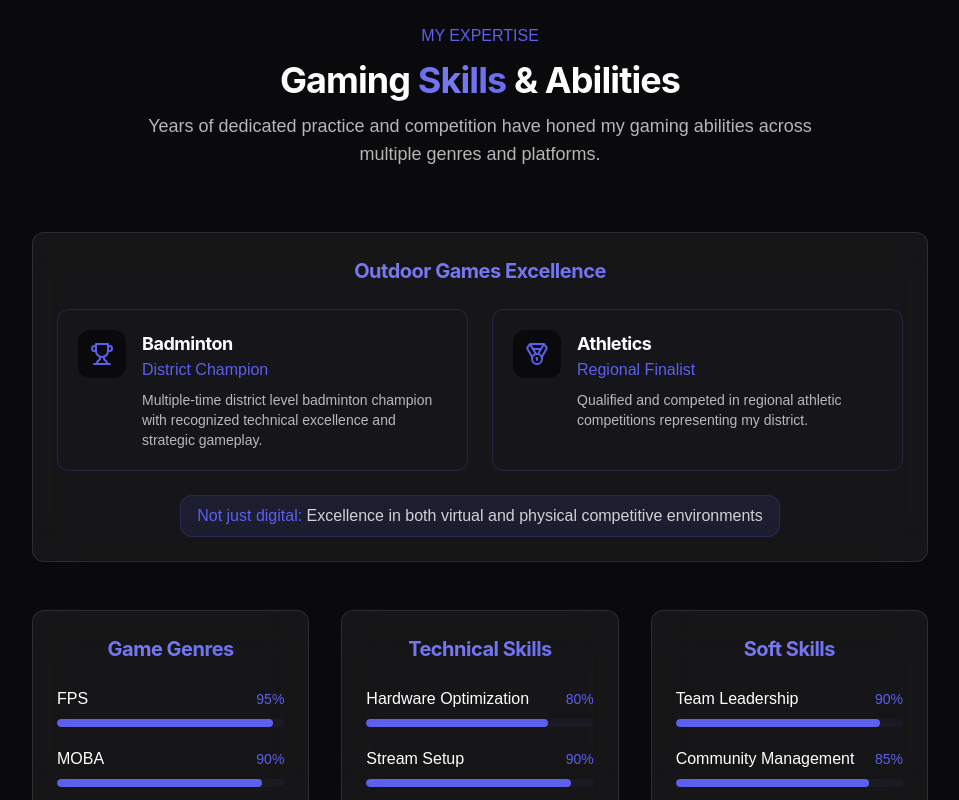
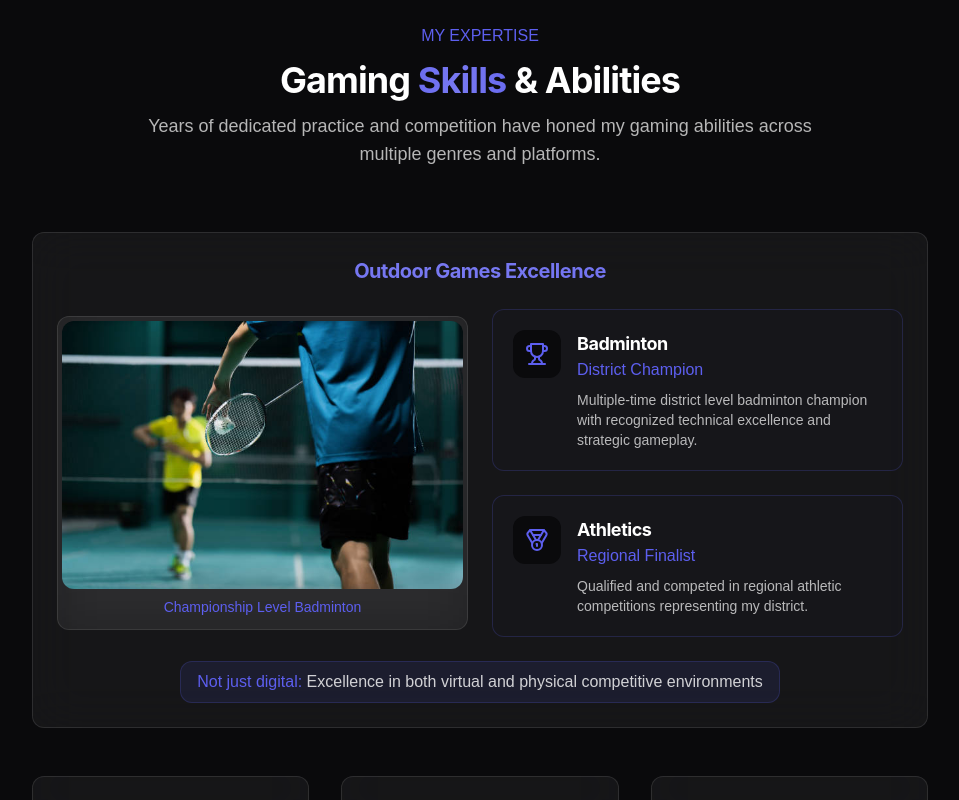
Before and after one commit to Om-Shinkar/gamerfolio-quest, a React (Vite) app: page / in a window 1280 px wide. Shown: the part 2000-2800 px from the top of the page, without its empty margins (160-1119 px from the left). Built offline with nearby package versions, Linux system fonts and the light colour scheme; a web font is replaced by a local one.

Commit message:
Add photo to skills section
Added a photo to the gaming skills section.

```diff
--- a/src/components/Skills.tsx
+++ b/src/components/Skills.tsx
@@ -90,7 +90,20 @@ const Skills = () => {
         >
           <h3 className="text-xl font-bold mb-6 text-center shimmer-text">Outdoor Games Excellence</h3>
 
-          <div className="grid md:grid-cols-2 gap-6">
+          <div className="grid md:grid-cols-2 gap-6 items-center">
+            {/* Badminton Image */}
+            <div className="rounded-xl overflow-hidden glass-card p-1">
+              <img
+                src="/lovable-uploads/6f12248c-1cf2-4910-bffc-b4fbac0d5c0b.png"
+                alt="Badminton match in progress"
+                className="w-full h-auto rounded-lg"
+              />
+              <div className="p-2 text-center">
+                <p className="text-sm text-gaming-accent font-medium">Championship Level Badminton</p>
+              </div>
+            </div>
+
+            <div className="space-y-6">
               {outdoorAchievements.map((achievement, index) => (
                 <div
                   key={index}
@@ -108,6 +121,7 @@ const Skills = () => {
                   </div>
                 </div>
               ))}
+            </div>
           </div>
 
           <div className="mt-6 flex justify-center">
```
Also changed, not shown: public/lovable-uploads/6f12248c-1cf2-4910-bffc-b4fbac0d5c0b.png (added). Lines whose indentation alone changed are shown as unchanged.
